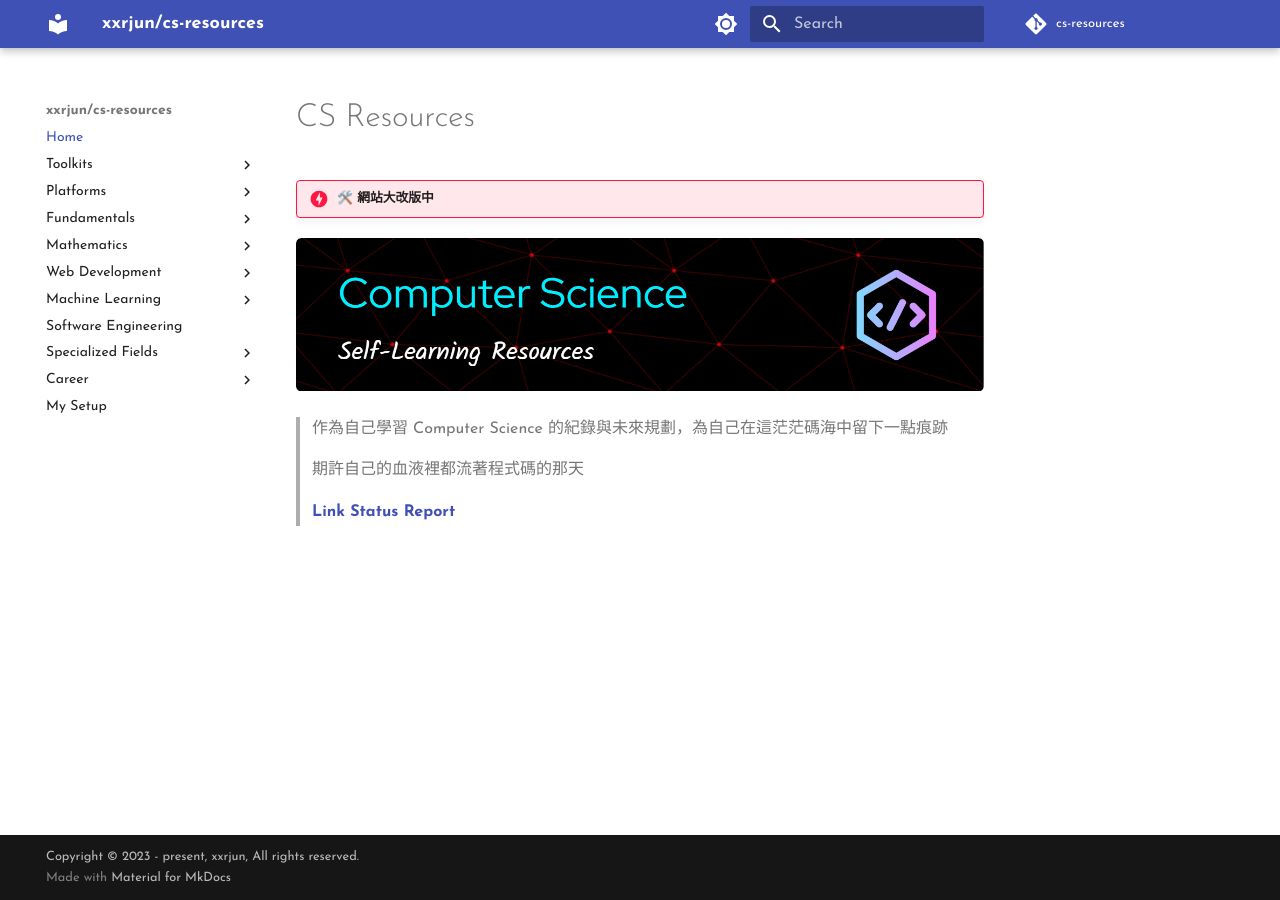
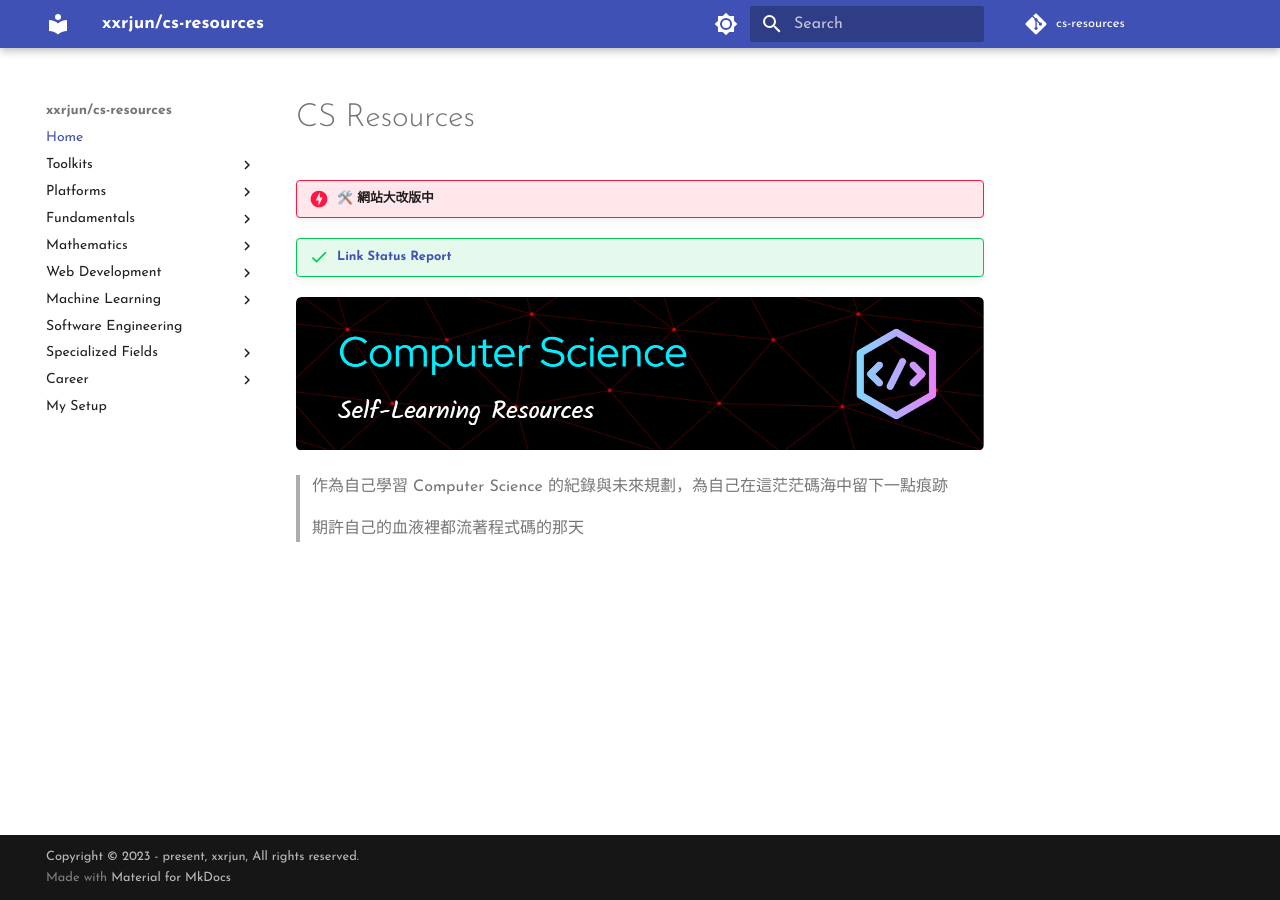
Before and after one commit to xxrjun/cs-resources, an MkDocs documentation site: the page built from docs/index.md, in a window 1280 px wide. Built offline with MkDocs 1.6.1 and Material for MkDocs 9.7.7, drawn with Linux system fonts in a browser that asks for light colours; comment, search, counter and statistics services are not loaded; part of the change alters nothing that is shown.

```diff
--- a/docs/index.md
+++ b/docs/index.md
@@ -1,12 +1,11 @@
 # CS Resources
 
 !!! Danger "🛠️ 網站大改版中"
+
+!!! success "[**Link Status Report**](https://xxrjun.github.io/cs-resources/link-status-report/links_report.html)"
 
 ![Banner](./src/banner.png){ width="800" }
 
 > 作為自己學習 Computer Science 的紀錄與未來規劃，為自己在這茫茫碼海中留下一點痕跡
 
 > 期許自己的血液裡都流著程式碼的那天
-
-
-> [**Link Status Report**](https://xxrjun.github.io/cs-resources/link-status-report/links_report.html)
```
